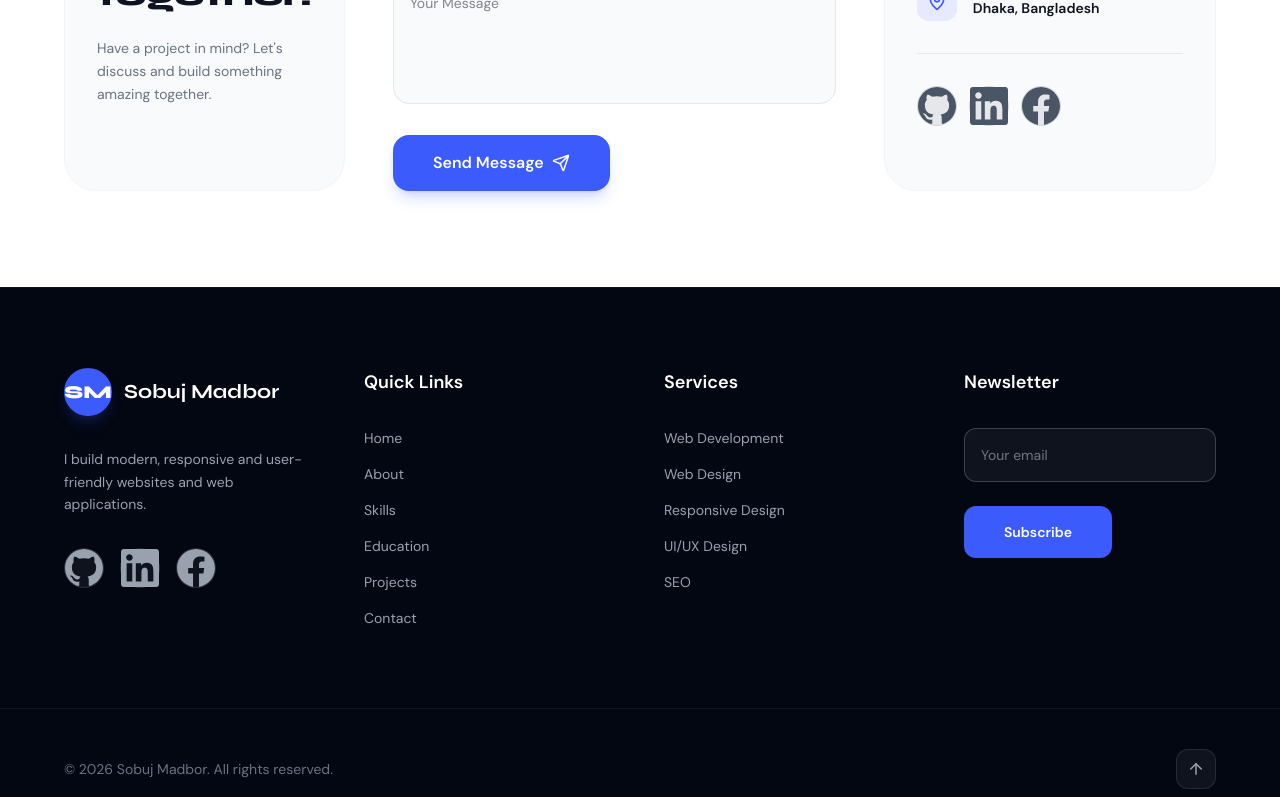
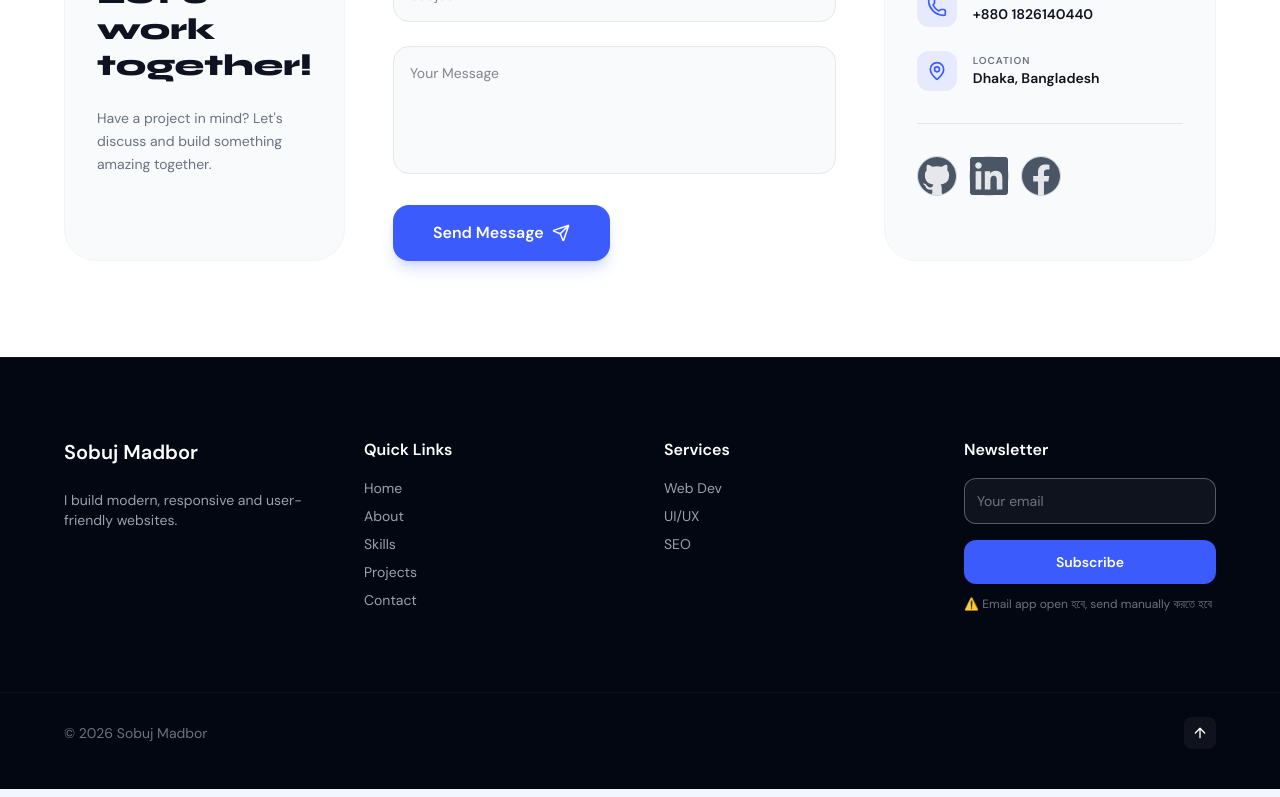
Before and after one commit to MDSOBUJMADBOR/Portflio, a Next.js app: page / in a window 1280 px wide. Shown: the part 4824-5621 px from the top of the page. Built offline with nearby package versions, Linux system fonts and the light colour scheme.

Commit message:
footer section email

```diff
--- a/components/contact.js
+++ b/components/contact.js
@@ -117,7 +117,7 @@ export default function Contact() {
 
           <button
             type="submit"
-            className="flex items-center gap-2 px-10 py-4 bg-blue hover:bg-blue-dark text-white rounded-2xl font-bold transition-all duration-300 shadow-lg shadow-blue/20 hover:scale-[1.05] active:scale-95"
+            className="flex items-center gap-2 px-10 py-4 bg-blue hover:bg-blue-dark text-white rounded-2xl font-bold transition-all duration-300 shadow-lg shadow-blue/20 hover:scale-[1.05] active:scale-95 cursor-pointer"
           >
             Send Message <Send size={18} />
           </button>
--- a/components/footer.js
+++ b/components/footer.js
@@ -1,79 +1,239 @@
+// "use client"
+
+// import { ArrowUp } from "lucide-react"
+// import { useState } from "react"
+
+// const Github = (props) => (
+//   <svg {...props} viewBox="0 0 24 24" fill="currentColor">
+//     <path d="M12 0c-6.626 0-12 5.373-12 12 0 5.302 3.438 9.8 8.207 11.387.599.111.793-.261.793-.577v-2.234c-3.338.726-4.033-1.416-4.033-1.416-.546-1.387-1.333-1.756-1.333-1.756-1.089-.745.083-.729.083-.729 1.205.084 1.839 1.237 1.839 1.237 1.07 1.834 2.807 1.304 3.492.997.107-.775.418-1.305.762-1.604-2.665-.305-5.467-1.334-5.467-5.931 0-1.311.469-2.381 1.236-3.221-.124-.303-.535-1.524.117-3.176 0 0 1.008-.322 3.301 1.23.957-.266 1.983-.399 3.003-.404 1.02.005 2.047.138 3.006.404 2.291-1.552 3.297-1.23 3.297-1.23.653 1.653.242 2.874.118 3.176.77.84 1.235 1.911 1.235 3.221 0 4.609-2.807 5.624-5.479 5.921.43.372.823 1.102.823 2.222v3.293c0 .319.192.694.801.576 4.765-1.589 8.199-6.086 8.199-11.386 0-6.627-5.373-12-12-12z" />
+//   </svg>
+// )
+
+// const Linkedin = (props) => (
+//   <svg {...props} viewBox="0 0 24 24" fill="currentColor">
+//     <path d="M20.447 20.452h-3.554v-5.569c0-1.328-.027-3.037-1.852-3.037-1.853 0-2.136 1.445-2.136 2.939v5.667H9.351V9h3.414v1.561h.046c.477-.9 1.637-1.85 3.37-1.85 3.601 0 4.267 2.37 4.267 5.455v6.286zM5.337 7.433c-1.144 0-2.063-.926-2.063-2.065 0-1.138.92-2.063 2.063-2.063 1.14 0 2.064.925 2.064 2.063 0 1.139-.925 2.065-2.064 2.065zM3.555 20.452V9h3.564v11.452H3.555zM22.225 0H1.771C.792 0 0 .774 0 1.729v20.542C0 23.227.792 24 1.771 24h20.451C23.2 24 24 23.227 24 22.271V1.729C24 .774 23.2 0 22.222 0z" />
+//   </svg>
+// )
+
+// const Facebook = (props) => (
+//   <svg {...props} viewBox="0 0 24 24" fill="currentColor">
+//     <path d="M24 12.073c0-6.627-5.373-12-12-12s-12 5.373-12 12c0 5.99 4.388 10.954 10.125 11.854v-8.385H7.078v-3.47h3.047V9.43c0-3.007 1.792-4.669 4.533-4.669 1.312 0 2.686.235 2.686.235v2.953H15.83c-1.491 0-1.956.925-1.956 1.874v2.25h3.328l-.532 3.47h-2.796v8.385C19.612 23.027 24 18.062 24 12.073z" />
+//   </svg>
+// )
+
+// export default function Footer() {
+//   const [formData, setFormData] = useState({
+//     email: "",
+//   })
+
+//   const handleChange = (e) => {
+//     setFormData({
+//       ...formData,
+//       email: e.target.value,
+//     })
+//   }
+
+//   const handleSubmit = (e) => {
+//     e.preventDefault()
+
+//     // email client open
+//     window.location.href = `mailto:sobujmadbor660@gmail.com?subject=Subscribe&body=Email: ${formData.email}`
+
+//     // reset
+//     setFormData({
+//       email: "",
+//     })
+//   }
+
+
+
+
+//   return (
+//     <footer className="bg-[#030712] text-white pt-20 pb-10 border-t border-white/5  text-center md:text-left">
+//       <div className="px-[5%] grid sm:grid-cols-2 lg:grid-cols-4 gap-12 mb-20">
+
+//         {/* Brand */}
+//         <div className="space-y-8">
+//           <div className="flex items-center gap-3">
+//             <div className="w-12 h-12 rounded-full bg-blue flex items-center justify-center font-syne font-extrabold text-lg text-white shadow-lg shadow-blue/20">
+//               SM
+//             </div>
+//             <span className="font-syne font-bold text-xl">Sobuj Madbor</span>
+//           </div>
+
+//           <p className="text-gray-400 text-sm leading-relaxed max-w-[280px]">
+//             I build modern, responsive and user-friendly websites and web applications.
+//           </p>
+
+//           {/* SOCIAL LINKS */}
+//           <div className="flex gap-4">
+//             <a
+//               href="https://github.com/MDSOBUJMADBOR"
+//               target="_blank"
+//               rel="noopener noreferrer"
+//               className="w-10 h-10 rounded-full bg-white/5 border border-white/10 flex items-center justify-center text-gray-400 hover:text-white hover:bg-blue transition-all"
+//             >
+//               <Github size={18} />
+//             </a>
+
+//             <a
+//               href="https://www.linkedin.com/in/md-sobuj-madbor"
+//               target="_blank"
+//               rel="noopener noreferrer"
+//               className="w-10 h-10 rounded-full bg-white/5 border border-white/10 flex items-center justify-center text-gray-400 hover:text-white hover:bg-blue transition-all"
+//             >
+//               <Linkedin size={18} />
+//             </a>
+
+//             <a
+//               href="https://www.facebook.com/share/1PDgKKfk12/"
+//               target="_blank"
+//               rel="noopener noreferrer"
+//               className="w-10 h-10 rounded-full bg-white/5 border border-white/10 flex items-center justify-center text-gray-400 hover:text-white hover:bg-blue transition-all"
+//             >
+//               <Facebook size={18} />
+//             </a>
+//           </div>
+//         </div>
+
+//         {/* Quick Links */}
+//         <div>
+//           <h4 className="font-bold text-lg mb-8">Quick Links</h4>
+//           <ul className="space-y-4 text-sm text-gray-400">
+//             {["Home", "About", "Skills","Projects", "Contact"].map((link) => (
+//               <li key={link}>
+//                 <a href={`#${link.toLowerCase()}`} className="hover:text-blue">
+//                   {link}
+//                 </a>
+//               </li>
+//             ))}
+//           </ul>
+//         </div>
+
+//         {/* Services */}
+//         <div>
+//           <h4 className="font-bold text-lg mb-8">Services</h4>
+//           <ul className="space-y-4 text-sm text-gray-400">
+//             {["Web Development", "Web Design", "Responsive Design", "UI/UX Design", "SEO"].map((service) => (
+//               <li key={service}>
+//                 <a href="#" className="hover:text-blue">
+//                   {service}
+//                 </a>
+//               </li>
+//             ))}
+//           </ul>
+//         </div>
+
+//         {/* Newsletter */}
+//         <div className="space-y-6">
+//           <h4 className="font-bold text-lg mb-8">Newsletter</h4>
+
+
+
+
+
+// {/* <form onSubmit={handleSubmit}>
+
+
+//           <input
+//             type="email"
+//             required
+//             placeholder="Your email"
+//             className="w-full bg-white/5 border border-white/30 rounded-xl p-4 text-sm text-gray-300 focus:border-blue outline-none  "
+//           />
+
+//           <button type="submit" className="px-10 py-4 bg-blue hover:bg-blue-dark text-white rounded-xl font-bold text-sm cursor-pointer">
+//             Subscribe
+//           </button>
+// </form> */}
+// <form onSubmit={handleSubmit}>
+//       <input
+//         type="email"
+//         name="email"
+//         value={formData.email}
+//         onChange={handleChange}
+//         required
+//         placeholder="Your email"
+//         className="w-full bg-white/5 border border-white/30 rounded-xl p-4 text-sm text-gray-300 focus:border-blue outline-none"
+//       />
+
+//       <button
+//         type="submit"
+//         className="px-10 py-4 bg-blue hover:bg-blue-dark text-white rounded-xl font-bold text-sm cursor-pointer"
+//       >
+//         Subscribe
+//       </button>
+//     </form>
+
+
+
+
+
+
+
+//         </div>
+//       </div>
+
+//       {/* Bottom */}
+//       <div className="px-[5%] pt-10 border-t border-white/5 flex flex-col md:flex-row justify-between items-center gap-6">
+//         <p className="text-gray-500 text-sm">
+//           © 2026 Sobuj Madbor. All rights reserved.
+//         </p>
+
+//         <button
+//           onClick={() => window.scrollTo({ top: 0, behavior: "smooth" })}
+//           className="w-10 h-10 rounded-xl bg-white/5 border border-white/10 flex items-center justify-center text-gray-400 hover:bg-blue hover:text-white"
+//         >
+//           <ArrowUp size={18} />
+//         </button>
+//       </div>
+//     </footer>
+//   )
+// }
+
+
 "use client"
 
 import { ArrowUp } from "lucide-react"
-
-const Github = (props) => (
-  <svg {...props} viewBox="0 0 24 24" fill="currentColor">
-    <path d="M12 0c-6.626 0-12 5.373-12 12 0 5.302 3.438 9.8 8.207 11.387.599.111.793-.261.793-.577v-2.234c-3.338.726-4.033-1.416-4.033-1.416-.546-1.387-1.333-1.756-1.333-1.756-1.089-.745.083-.729.083-.729 1.205.084 1.839 1.237 1.839 1.237 1.07 1.834 2.807 1.304 3.492.997.107-.775.418-1.305.762-1.604-2.665-.305-5.467-1.334-5.467-5.931 0-1.311.469-2.381 1.236-3.221-.124-.303-.535-1.524.117-3.176 0 0 1.008-.322 3.301 1.23.957-.266 1.983-.399 3.003-.404 1.02.005 2.047.138 3.006.404 2.291-1.552 3.297-1.23 3.297-1.23.653 1.653.242 2.874.118 3.176.77.84 1.235 1.911 1.235 3.221 0 4.609-2.807 5.624-5.479 5.921.43.372.823 1.102.823 2.222v3.293c0 .319.192.694.801.576 4.765-1.589 8.199-6.086 8.199-11.386 0-6.627-5.373-12-12-12z" />
-  </svg>
-)
-
-const Linkedin = (props) => (
-  <svg {...props} viewBox="0 0 24 24" fill="currentColor">
-    <path d="M20.447 20.452h-3.554v-5.569c0-1.328-.027-3.037-1.852-3.037-1.853 0-2.136 1.445-2.136 2.939v5.667H9.351V9h3.414v1.561h.046c.477-.9 1.637-1.85 3.37-1.85 3.601 0 4.267 2.37 4.267 5.455v6.286zM5.337 7.433c-1.144 0-2.063-.926-2.063-2.065 0-1.138.92-2.063 2.063-2.063 1.14 0 2.064.925 2.064 2.063 0 1.139-.925 2.065-2.064 2.065zM3.555 20.452V9h3.564v11.452H3.555zM22.225 0H1.771C.792 0 0 .774 0 1.729v20.542C0 23.227.792 24 1.771 24h20.451C23.2 24 24 23.227 24 22.271V1.729C24 .774 23.2 0 22.222 0z" />
-  </svg>
-)
-
-const Facebook = (props) => (
-  <svg {...props} viewBox="0 0 24 24" fill="currentColor">
-    <path d="M24 12.073c0-6.627-5.373-12-12-12s-12 5.373-12 12c0 5.99 4.388 10.954 10.125 11.854v-8.385H7.078v-3.47h3.047V9.43c0-3.007 1.792-4.669 4.533-4.669 1.312 0 2.686.235 2.686.235v2.953H15.83c-1.491 0-1.956.925-1.956 1.874v2.25h3.328l-.532 3.47h-2.796v8.385C19.612 23.027 24 18.062 24 12.073z" />
-  </svg>
-)
+import { useState } from "react"
 
 export default function Footer() {
+  const [email, setEmail] = useState("")
+
+  const handleSubmit = (e) => {
+    e.preventDefault()
+
+    if (!email) return
+
+    // encode করা (important)
+    const subject = encodeURIComponent("Newsletter Subscribe")
+    const body = encodeURIComponent(`Email: ${email}`)
+
+    // mailto open
+    window.location.href = `mailto:sobujmadbor660@gmail.com?subject=${subject}&body=${body}`
+
+    // reset
+    setEmail("")
+  }
+
   return (
-    <footer className="bg-[#030712] text-white pt-20 pb-10 border-t border-white/5  text-center md:text-left">
+    <footer className="bg-[#030712] text-white pt-20 pb-10 border-t border-white/5 text-center md:text-left">
+
       <div className="px-[5%] grid sm:grid-cols-2 lg:grid-cols-4 gap-12 mb-20">
 
         {/* Brand */}
-        <div className="space-y-8">
-          <div className="flex items-center gap-3">
-            <div className="w-12 h-12 rounded-full bg-blue flex items-center justify-center font-syne font-extrabold text-lg text-white shadow-lg shadow-blue/20">
-              SM
-            </div>
-            <span className="font-syne font-bold text-xl">Sobuj Madbor</span>
-          </div>
-
-          <p className="text-gray-400 text-sm leading-relaxed max-w-[280px]">
-            I build modern, responsive and user-friendly websites and web applications.
+        <div className="space-y-6">
+          <h2 className="text-xl font-bold">Sobuj Madbor</h2>
+          <p className="text-gray-400 text-sm">
+            I build modern, responsive and user-friendly websites.
           </p>
-
-          {/* SOCIAL LINKS */}
-          <div className="flex gap-4">
-            <a
-              href="https://github.com/MDSOBUJMADBOR"
-              target="_blank"
-              rel="noopener noreferrer"
-              className="w-10 h-10 rounded-full bg-white/5 border border-white/10 flex items-center justify-center text-gray-400 hover:text-white hover:bg-blue transition-all"
-            >
-              <Github size={18} />
-            </a>
-
-            <a
-              href="https://www.linkedin.com/in/md-sobuj-madbor"
-              target="_blank"
-              rel="noopener noreferrer"
-              className="w-10 h-10 rounded-full bg-white/5 border border-white/10 flex items-center justify-center text-gray-400 hover:text-white hover:bg-blue transition-all"
-            >
-              <Linkedin size={18} />
-            </a>
-
-            <a
-              href="https://www.facebook.com/share/1PDgKKfk12/"
-              target="_blank"
-              rel="noopener noreferrer"
-              className="w-10 h-10 rounded-full bg-white/5 border border-white/10 flex items-center justify-center text-gray-400 hover:text-white hover:bg-blue transition-all"
-            >
-              <Facebook size={18} />
-            </a>
-          </div>
         </div>
 
         {/* Quick Links */}
         <div>
-          <h4 className="font-bold text-lg mb-8">Quick Links</h4>
-          <ul className="space-y-4 text-sm text-gray-400">
-            {["Home", "About", "Skills", "Education", "Projects", "Contact"].map((link) => (
+          <h4 className="font-bold mb-4">Quick Links</h4>
+          <ul className="space-y-2 text-gray-400 text-sm">
+            {["Home", "About", "Skills", "Projects", "Contact"].map((link) => (
               <li key={link}>
                 <a href={`#${link.toLowerCase()}`} className="hover:text-blue">
                   {link}
@@ -85,45 +245,55 @@ export default function Footer() {
 
         {/* Services */}
         <div>
-          <h4 className="font-bold text-lg mb-8">Services</h4>
-          <ul className="space-y-4 text-sm text-gray-400">
-            {["Web Development", "Web Design", "Responsive Design", "UI/UX Design", "SEO"].map((service) => (
-              <li key={service}>
-                <a href="#" className="hover:text-blue">
-                  {service}
-                </a>
+          <h4 className="font-bold mb-4">Services</h4>
+          <ul className="space-y-2 text-gray-400 text-sm">
+            {["Web Dev", "UI/UX", "SEO"].map((item) => (
+              <li key={item}>
+                <span className="hover:text-blue cursor-pointer">{item}</span>
               </li>
             ))}
           </ul>
         </div>
 
         {/* Newsletter */}
-        <div className="space-y-6">
-          <h4 className="font-bold text-lg mb-8">Newsletter</h4>
+        <div>
+          <h4 className="font-bold mb-4">Newsletter</h4>
 
+          <form onSubmit={handleSubmit} className="space-y-4">
             <input
               type="email"
+              value={email}
+              onChange={(e) => setEmail(e.target.value)}
               placeholder="Your email"
-            className="w-full bg-white/5 border border-white/20 rounded-xl p-4 text-sm text-gray-300 focus:border-blue outline-none  "
+              required
+              className="w-full bg-white/5 border border-white/30 rounded-xl p-3 text-sm text-gray-300 outline-none focus:border-blue"
             />
 
-          <button className="px-10 py-4 bg-blue hover:bg-blue-dark text-white rounded-xl font-bold text-sm">
+            <button
+              type="submit"
+              className="w-full py-3 bg-blue hover:bg-blue-dark rounded-xl text-sm font-semibold"
+            >
               Subscribe
             </button>
+          </form>
+
+          <p className="text-xs text-gray-500 mt-3">
+            ⚠️ Email app open হবে, send manually করতে হবে
+          </p>
         </div>
       </div>
 
       {/* Bottom */}
-      <div className="px-[5%] pt-10 border-t border-white/5 flex flex-col md:flex-row justify-between items-center gap-6">
+      <div className="px-[5%] pt-6 border-t border-white/5 flex justify-between items-center">
         <p className="text-gray-500 text-sm">
-          © 2026 Sobuj Madbor. All rights reserved.
+          © 2026 Sobuj Madbor
         </p>
 
         <button
           onClick={() => window.scrollTo({ top: 0, behavior: "smooth" })}
-          className="w-10 h-10 rounded-xl bg-white/5 border border-white/10 flex items-center justify-center text-gray-400 hover:bg-blue hover:text-white"
+          className="p-2 bg-white/5 rounded-lg hover:bg-blue"
         >
-          <ArrowUp size={18} />
+          <ArrowUp size={16} />
         </button>
       </div>
     </footer>
--- a/components/skills.js
+++ b/components/skills.js
@@ -9,6 +9,7 @@ const progressSkills = [
   { name: "Next.js", pct: 80},
   { name: "Node.js", pct: 85 },
   { name: "Express.js", pct: 81 },
+  { name: "Mongodb", pct: 78 },
 ]
 
 const circularSkills = [
--- a/package.json
+++ b/package.json
@@ -6,6 +6,7 @@
     "dev": "next dev"
   },
   "dependencies": {
+    "@emailjs/browser": "^4.4.1",
     "clsx": "latest",
     "framer-motion": "^12.38.0",
     "gsap": "^3.15.0",
```
Also changed, not shown: 1 other file (tests, documents, lock files or other folders). Lines whose indentation alone changed are shown as unchanged.
